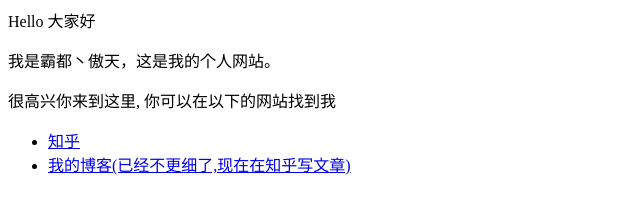
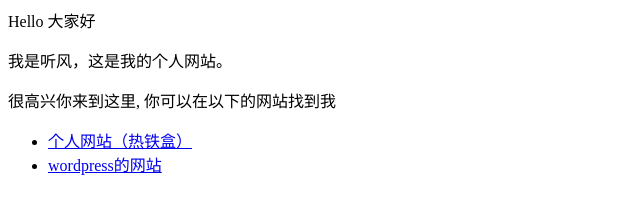
Before and after one commit to zznx12345/zznx12345.github.io, a plain HTML site: page index.html in a window 1280 px wide. Shown: the whole page, without its empty margins (0-640 px from the left). Drawn offline with Linux system fonts and the light colour scheme.

Commit message:
Update index.html

```diff
--- a/index.html
+++ b/index.html
@@ -1,8 +1,8 @@
 <p>Hello 大家好</p>
-<p>我是霸都丶傲天，这是我的个人网站。 </p>
+<p>我是听风，这是我的个人网站。 </p>
 <p>很高兴你来到这里, 你可以在以下的网站找到我</p>
 
 <ul>
-  <li> <a href="https://www.zhihu.com/people/AJLoveChina">知乎</a> </li>
-  <li> <a href="http://hejie.nigeerhuo.com">我的博客(已经不更细了,现在在知乎写文章)</a> </li>
+  <li> <a href="https://tingfeng-awa.rth.app">个人网站（热铁盒）</a> </li>
+  <li> <a href="https://tingfengawa.wordpress.com">wordpress的网站</a> </li>
 </ul>
```
